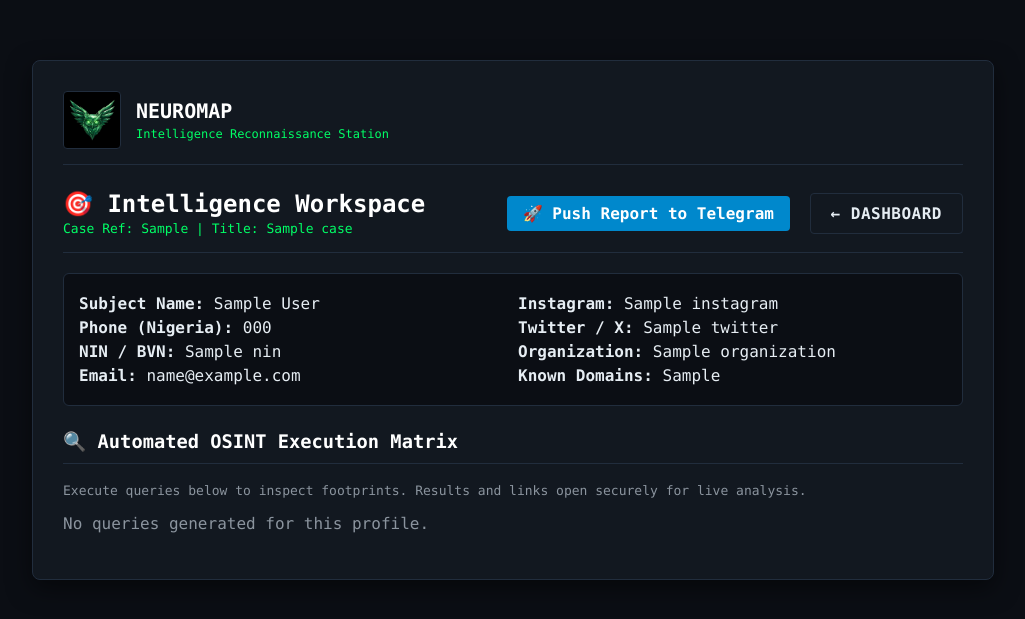
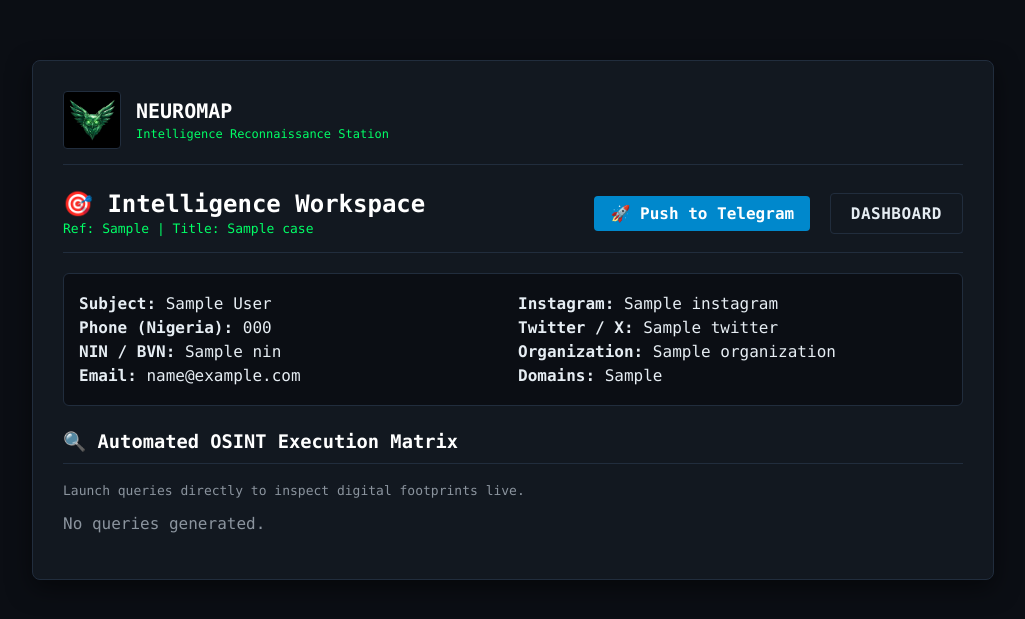
Before and after one commit to bigsamtj/NEUROMAP, a PHP site: template resources/views/investigations/show.php in a window 1280 px wide. Shown: the top 619 px of the page, without its empty margins (127-1152 px from the left). Run offline with PHP 8.4, Linux system fonts and the light colour scheme; the template is opened without the code that fills it: most values are stand-ins (such as "Sample title", 1, 10 or a date in 2020).

Commit message:
Update show.php

```diff
--- a/resources/views/investigations/show.php
+++ b/resources/views/investigations/show.php
@@ -1,22 +1,22 @@
 <?php
-$pageTitle = "NEUROMAP - Reconnaissance Workspace: " . htmlspecialchars($case['title']);
+$pageTitle = "NEUROMAP - Workspace: " . htmlspecialchars($case['title']);
 ob_start();
 ?>
 <div style="display: flex; justify-content: space-between; align-items: center; border-bottom: 1px solid var(--border-color); padding-bottom: 15px; margin-bottom: 20px;">
     <div>
         <h2 style="margin: 0; border: none; padding: 0;">🎯 Intelligence Workspace</h2>
-        <span style="color: var(--accent-emerald); font-size: 13px;">Case Ref: <?= htmlspecialchars($case['case_ref']) ?> | Title: <?= htmlspecialchars($case['title']) ?></span>
+        <span style="color: var(--accent-emerald); font-size: 13px;">Ref: <?= htmlspecialchars($case['case_ref']) ?> | Title: <?= htmlspecialchars($case['title']) ?></span>
     </div>
     <div>
-        <a href="/investigation/send-telegram?ref=<?= $case['case_ref'] ?>" class="btn-telegram" style="margin: 0; padding: 8px 16px;">🚀 Push Report to Telegram</a>
-        <a href="/dashboard" class="btn" style="background: transparent; border: 1px solid var(--border-color); color: var(--text-main); margin-left: 10px;">&larr; Dashboard</a>
+        <a href="/investigation/send-telegram?ref=<?= $case['case_ref'] ?>" class="btn-telegram" style="padding: 8px 16px; margin-right: 10px;">🚀 Push to Telegram</a>
+        <a href="/dashboard" class="btn" style="background: transparent; border: 1px solid var(--border-color); color: var(--text-main);">Dashboard</a>
     </div>
 </div>
 
-<!-- Target Overview Box -->
+<!-- Target Overview -->
 <div style="background: var(--bg-deep); padding: 15px; border-radius: 6px; border: 1px solid var(--border-color); margin-bottom: 25px; display: grid; grid-template-columns: repeat(2, 1fr); gap: 10px;">
     <div>
-        <p style="margin: 5px 0;"><strong>Subject Name:</strong> <?= htmlspecialchars(($case['first_name'] ?? '') . ' ' . ($case['surname'] ?? 'N/A')) ?></p>
+        <p style="margin: 5px 0;"><strong>Subject:</strong> <?= htmlspecialchars(($case['first_name'] ?? '') . ' ' . ($case['surname'] ?? 'N/A')) ?></p>
         <p style="margin: 5px 0;"><strong>Phone (Nigeria):</strong> <?= htmlspecialchars($case['phone'] ?? 'N/A') ?></p>
         <p style="margin: 5px 0;"><strong>NIN / BVN:</strong> <?= htmlspecialchars($case['nin'] ?? 'N/A') ?></p>
         <p style="margin: 5px 0;"><strong>Email:</strong> <?= htmlspecialchars($case['email'] ?? 'N/A') ?></p>
@@ -25,29 +25,28 @@ ob_start();
         <p style="margin: 5px 0;"><strong>Instagram:</strong> <?= htmlspecialchars($case['instagram'] ?? 'N/A') ?></p>
         <p style="margin: 5px 0;"><strong>Twitter / X:</strong> <?= htmlspecialchars($case['twitter'] ?? 'N/A') ?></p>
         <p style="margin: 5px 0;"><strong>Organization:</strong> <?= htmlspecialchars($case['organization'] ?? 'N/A') ?></p>
-        <p style="margin: 5px 0;"><strong>Known Domains:</strong> <?= htmlspecialchars($case['known_domains'] ?? 'N/A') ?></p>
+        <p style="margin: 5px 0;"><strong>Domains:</strong> <?= htmlspecialchars($case['known_domains'] ?? 'N/A') ?></p>
     </div>
 </div>
 
 <h3>🔍 Automated OSINT Execution Matrix</h3>
-<p style="color: var(--text-muted); font-size: 13px;">Execute queries below to inspect footprints. Results and links open securely for live analysis.</p>
+<p style="color: var(--text-muted); font-size: 13px;">Launch queries directly to inspect digital footprints live.</p>
 
 <?php if (empty($searchRuns)): ?>
-    <p style="color: var(--text-muted);">No queries generated for this profile.</p>
+    <p style="color: var(--text-muted);">No queries generated.</p>
 <?php else: ?>
-    <div style="display: flex; flexDirection: column; gap: 15px;">
+    <div style="display: flex; flex-direction: column; gap: 15px;">
         <?php foreach ($searchRuns as $run): ?>
             <div style="background: var(--bg-deep); border: 1px solid var(--border-color); padding: 15px; border-radius: 6px;">
                 <div style="display: flex; justify-content: space-between; align-items: center; margin-bottom: 8px;">
                     <div>
                         <span style="color: var(--accent-emerald); font-weight: bold; font-size: 14px;"><?= htmlspecialchars($run['query_text']) ?></span>
-                        <div style="font-size: 11px; color: var(--text-muted); margin-top: 2px;">Category: <code><?= htmlspecialchars($run['provider']) ?></code></div>
+                        <div style="font-size: 11px; color: var(--text-muted); margin-top: 2px;">Provider: <code><?= htmlspecialchars($run['provider']) ?></code></div>
                     </div>
                     <span style="background: #212d3d; color: var(--accent-emerald); padding: 4px 8px; border-radius: 4px; font-size: 11px; font-weight: bold;"><?= htmlspecialchars($run['status']) ?></span>
                 </div>
 
-                <div style="display: flex; gap: 10px; margin-top: 12px;">
-                    <!-- Direct External Execution -->
+                <div style="margin-top: 12px;">
                     <a href="<?= htmlspecialchars($run['search_url']) ?>" target="_blank" class="btn" style="font-size: 12px; padding: 6px 14px; text-decoration: none;">
                         Launch Search Query &rarr;
                     </a>
```
